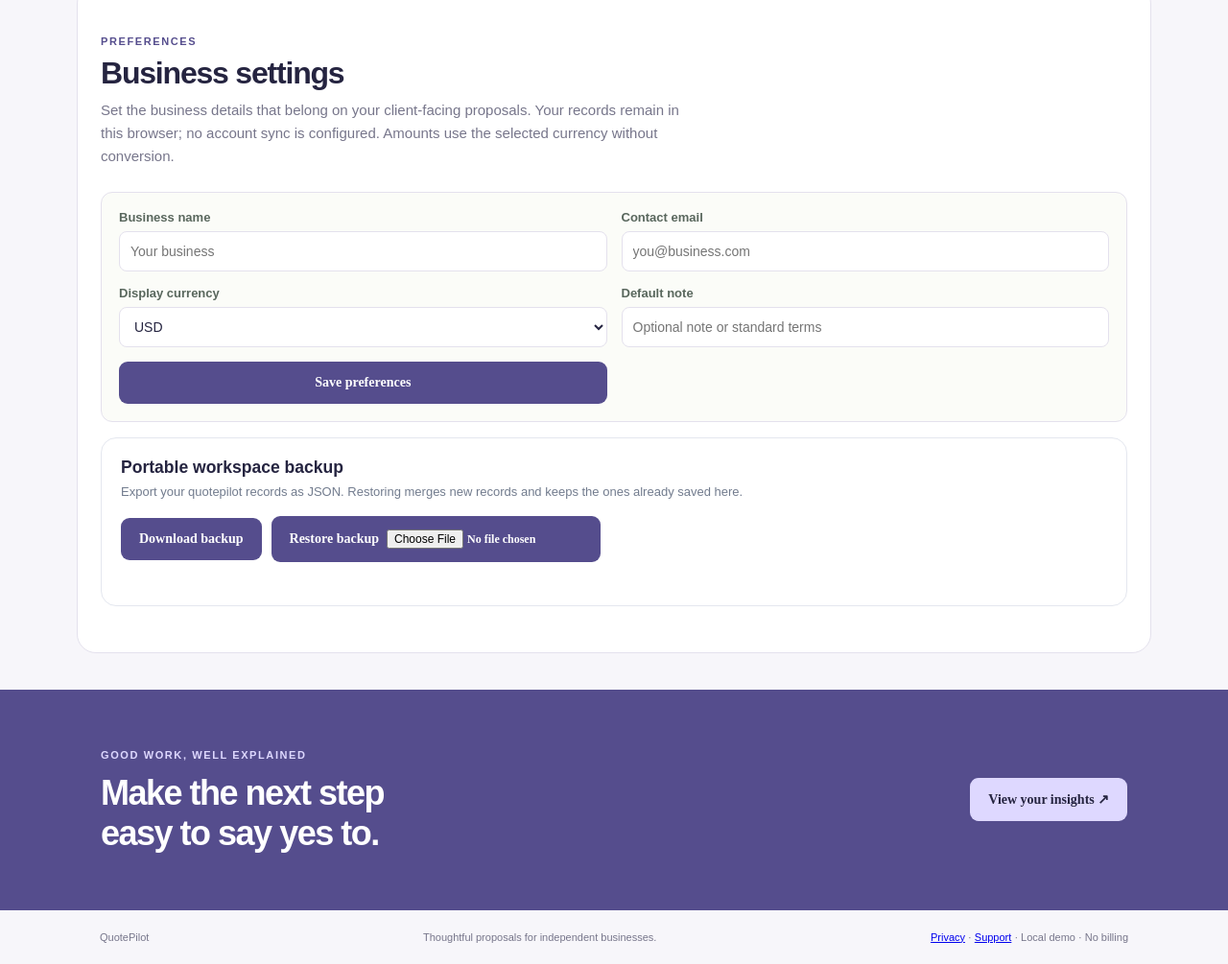
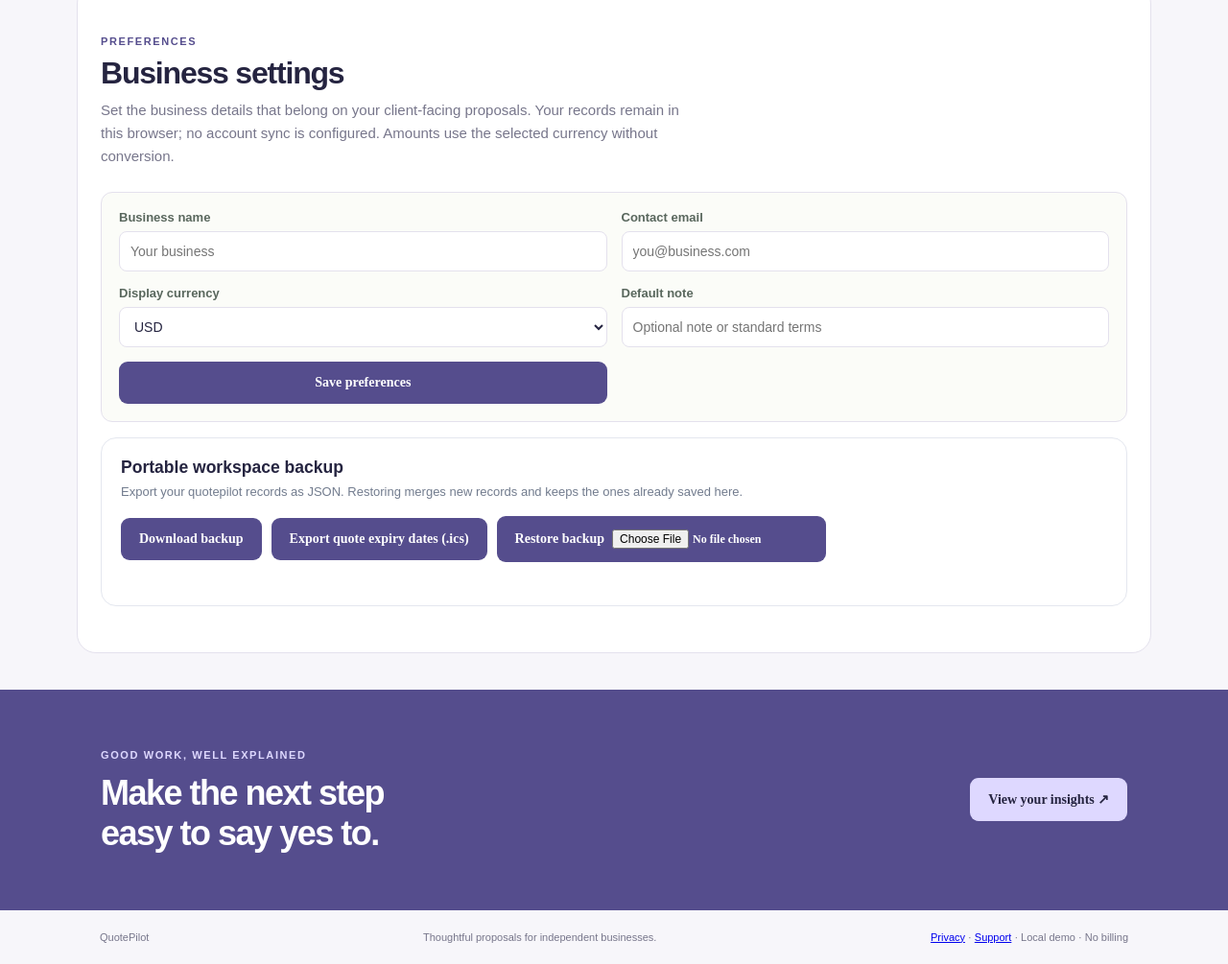
Before and after one commit to marksheininwork-netizen/quotepilot, a plain HTML site: page index.html in a window 1280 px wide. Shown: the part 2749-3754 px from the top of the page at 96% size. Drawn offline with Linux system fonts and the light colour scheme.

Commit message:
Add quote expiry calendar control

```diff
--- a/index.html
+++ b/index.html
@@ -7,5 +7,5 @@
 <section class="feature-page" id="clients"><div class="feature-heading"><div><span class="eyebrow">CLIENT DIRECTORY</span><h2>Clients</h2><p>A live client history built from your saved quotes.</p></div><input class="feature-search" id="feature-client-search" type="search" placeholder="Search clients" aria-label="Search clients"></div><div id="feature-clients" class="feature-table-wrap"></div></section>
 <section class="feature-page" id="insights"><div class="feature-heading"><div><span class="eyebrow">PROPOSAL ANALYTICS</span><h2>Quote performance</h2><p>Track proposal value, acceptance, expirations, and your active pipeline.</p></div><button class="button button-ghost" id="feature-export-report" type="button">Download report</button></div><div class="feature-stats" id="feature-stats"></div><div class="feature-grid"><article class="feature-card"><h3>At a glance</h3><div id="feature-summary"></div></article><article class="feature-card"><h3>Next actions</h3><div id="feature-actions"></div></article></div></section>
 <section class="feature-page" id="settings"><div class="feature-heading"><div><span class="eyebrow">PREFERENCES</span><h2>Business settings</h2><p>Set the business details that belong on your client-facing proposals. Your records remain in this browser; no account sync is configured. Amounts use the selected currency without conversion.</p></div></div><form class="settings-card" id="feature-settings"><label>Business name<input name="businessName" maxlength="100" placeholder="Your business"></label><label>Contact email<input name="email" type="email" placeholder="you@business.com"></label><label>Display currency<select name="currency"><option>USD</option><option>CAD</option><option>EUR</option><option>GBP</option></select></label><label>Default note<input name="note" maxlength="180" placeholder="Optional note or standard terms"></label><button class="button" type="submit">Save preferences</button><span id="feature-settings-status" class="feature-note" role="status"></span></form>
-<div class="feature-backup"><div><h3>Portable workspace backup</h3><p>Export your quotepilot records as JSON. Restoring merges new records and keeps the ones already saved here.</p></div><div class="feature-backup-actions"><button class="button" id="feature-backup-export" type="button">Download backup</button><label class="button button-secondary feature-backup-upload">Restore backup<input id="feature-backup-file" type="file" accept="application/json,.json"></label></div><span id="feature-backup-status" class="feature-note" role="status" aria-live="polite"></span></div></section>
+<div class="feature-backup"><div><h3>Portable workspace backup</h3><p>Export your quotepilot records as JSON. Restoring merges new records and keeps the ones already saved here.</p></div><div class="feature-backup-actions"><button class="button" id="feature-backup-export" type="button">Download backup</button><button class="button button-secondary" id="feature-export-calendar" type="button">Export quote expiry dates (.ics)</button><label class="button button-secondary feature-backup-upload">Restore backup<input id="feature-backup-file" type="file" accept="application/json,.json"></label></div><span id="feature-backup-status" class="feature-note" role="status" aria-live="polite"></span></div></section>
 <section class="closing"><div><span class="eyebrow">GOOD WORK, WELL EXPLAINED</span><h2>Make the next step<br>easy to say yes to.</h2></div><a href="#insights" class="button button-light">View your insights ↗</a></section></main><footer><span>QuotePilot</span><span>Thoughtful proposals for independent businesses.</span><span><a href="privacy.html">Privacy</a> · <a href="support.html">Support</a> · Local demo · No billing</span></footer><div id="toast" role="status" aria-live="polite"></div><script type="module" src="app.js"></script><script>if ('serviceWorker' in navigator) addEventListener('load', () => navigator.serviceWorker.register('./sw.js').catch(() => {}));</script></body></html>
```
